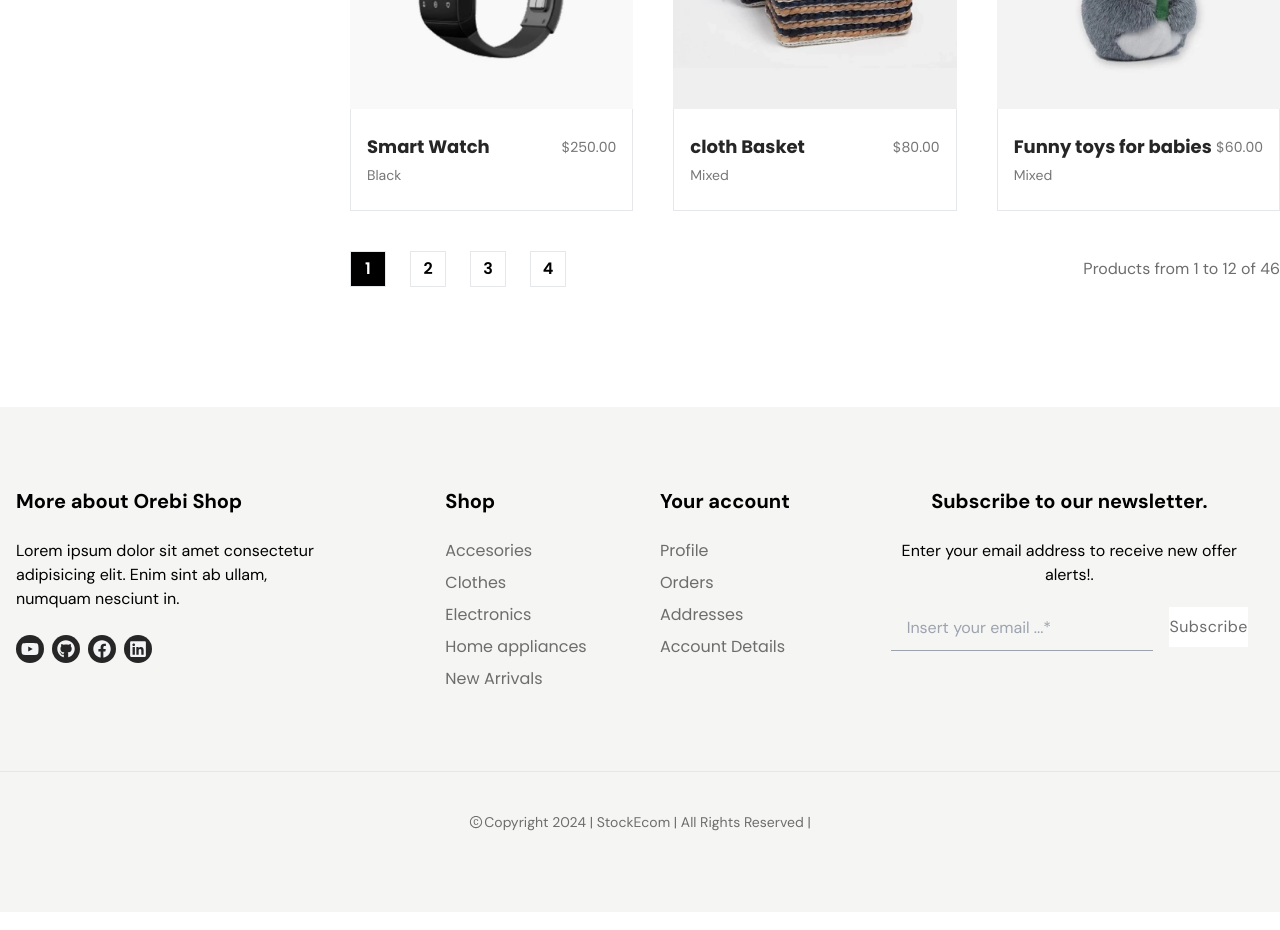
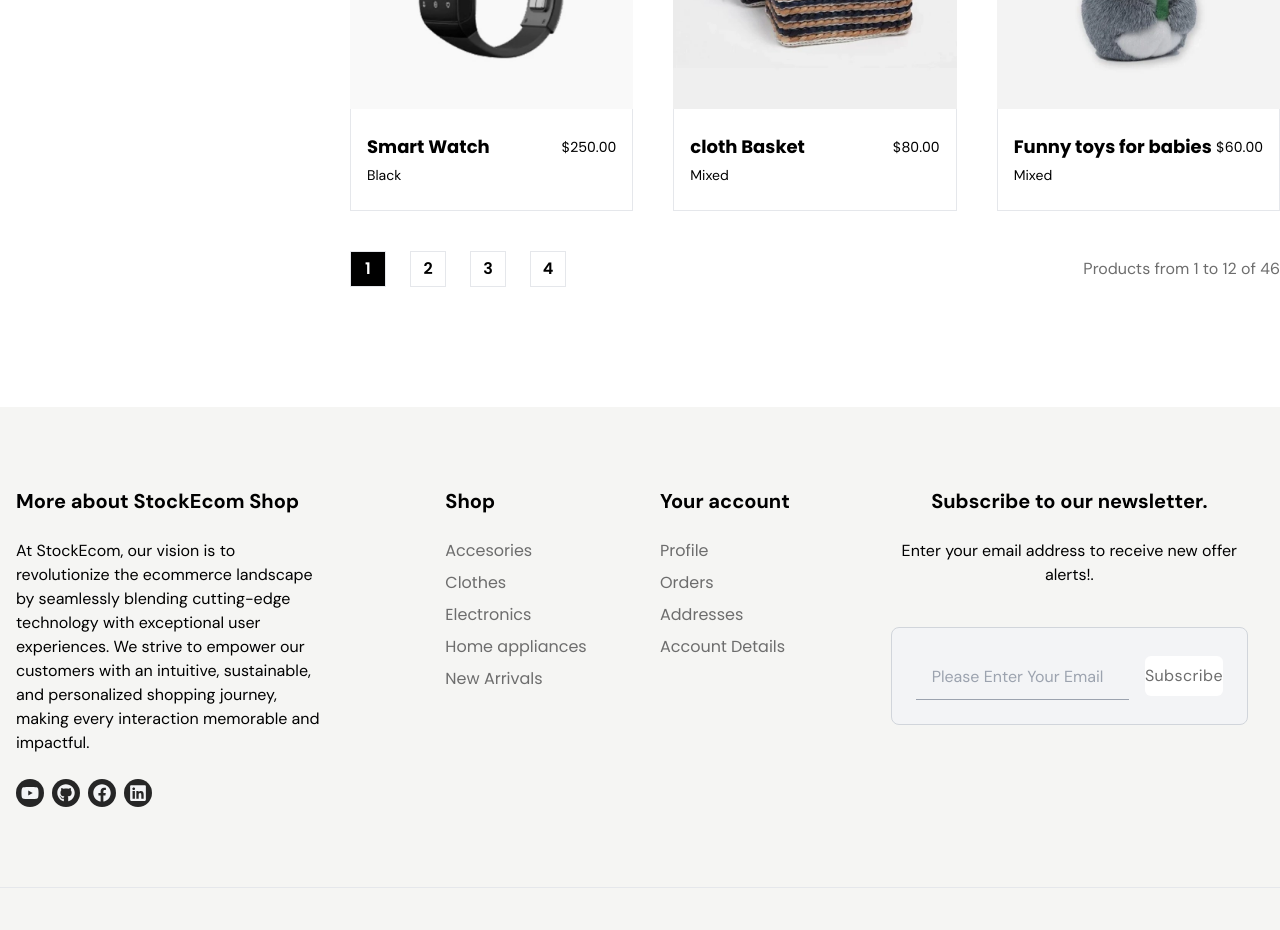
Before and after one commit to NickBwalley/StockEcom, a React (Create React App) app: page /shop in a window 1280 px wide. Shown: the part 1860-2790 px from the top of the page. Built offline with nearby package versions, Linux system fonts and the light colour scheme.

Commit message:
darkmode 3

```diff
--- a/src/components/home/Footer/Footer.js
+++ b/src/components/home/Footer/Footer.js
@@ -29,11 +29,14 @@ const Footer = () => {
     <div className="w-full bg-[#F5F5F3] py-20 dark:bg-gray-800 dark:text-white">
       <div className="max-w-container mx-auto grid grid-cols-1 md:grid-cols-2  xl:grid-cols-6 px-4 gap-10">
         <div className="col-span-2">
-          <FooterListTitle title=" More about Orebi Shop" />
+          <FooterListTitle title=" More about StockEcom Shop" />
           <div className="flex flex-col gap-6">
             <p className="text-base w-full xl:w-[80%]">
-              Lorem ipsum dolor sit amet consectetur adipisicing elit. Enim sint
-              ab ullam, numquam nesciunt in.
+              At StockEcom, our vision is to revolutionize the ecommerce
+              landscape by seamlessly blending cutting-edge technology with
+              exceptional user experiences. We strive to empower our customers
+              with an intuitive, sustainable, and personalized shopping journey,
+              making every interaction memorable and impactful.
             </p>
             <ul className="flex items-center gap-2">
               <a href="#" target="_blank" rel="noreferrer">
@@ -119,14 +122,15 @@ const Footer = () => {
                 Subscribed Successfully !
               </motion.p>
             ) : (
-              <div className="w-full flex-col xl:flex-row flex justify-between items-center gap-4">
+              <div className="w-full flex justify-center items-center py-6">
+                <div className="flex flex-col xl:flex-row justify-between items-center gap-4 p-6 border border-gray-300 rounded-lg bg-gray-100 dark:bg-gray-800 dark:border-gray-600">
                   <div className="flex flex-col w-full">
                     <input
                       onChange={(e) => setEmailInfo(e.target.value)}
                       value={emailInfo}
                       className="w-full h-12 border-b border-gray-400 bg-transparent px-4 text-primeColor text-lg placeholder:text-base outline-none"
                       type="text"
-                    placeholder="Insert your email ...*"
+                      placeholder="Please Enter Your Email"
                     />
                     {errMsg && (
                       <p className="text-red-600 text-sm font-semibold font-titleFont text-center animate-bounce mt-2">
@@ -136,10 +140,11 @@ const Footer = () => {
                   </div>
                   <button
                     onClick={handleSubscription}
-                  className="bg-white text-lightText w-[30%] h-10 hover:bg-black hover:text-white duration-300 text-base tracking-wide"
+                    className="bg-white text-lightText w-[30%] h-10 rounded-md hover:bg-black hover:text-white duration-300 text-base tracking-wide"
                   >
                     Subscribe
                   </button>
+                </div>
               </div>
             )}
           </div>
--- a/src/components/home/Products/Badge.js
+++ b/src/components/home/Products/Badge.js
@@ -2,7 +2,7 @@ import React from "react";
 
 const Badge = ({ text }) => {
   return (
-    <div className="bg-primeColor w-[92px] h-[35px] text-white flex justify-center items-center text-base font-semibold hover:bg-black duration-300 cursor-pointer">
+    <div className="bg-green-800 rounded-md w-[92px] h-[35px] text-white flex justify-center items-center text-base font-semibold hover:bg-black duration-300 cursor-pointer">
       {text}
     </div>
   );
--- a/src/components/home/Products/Product.js
+++ b/src/components/home/Products/Product.js
@@ -37,12 +37,6 @@ const Product = (props) => {
         </div>
         <div className="w-full h-32 absolute bg-white -bottom-[130px] group-hover:bottom-0 duration-700">
           <ul className="w-full h-full flex flex-col items-end justify-center gap-2 font-titleFont px-2 border-l border-r">
-            <li className="text-[#767676] hover:text-primeColor text-sm font-normal border-b-[1px] border-b-gray-200 hover:border-b-primeColor flex items-center justify-end gap-2 hover:cursor-pointer pb-1 duration-300 w-full">
-              Compare
-              <span>
-                <GiReturnArrow />
-              </span>
-            </li>
             <li
               onClick={() =>
                 dispatch(
@@ -82,15 +76,19 @@ const Product = (props) => {
           </ul>
         </div>
       </div>
-      <div className="max-w-80 py-6 flex flex-col gap-1 border-[1px] border-t-0 px-4">
+      <div className="max-w-80 py-6 flex flex-col gap-1 border-[1px] border-t-0 px-4 dark:bg-gray-800 dark:text-white">
         <div className="flex items-center justify-between font-titleFont">
-          <h2 className="text-lg text-primeColor font-bold">
+          <h2 className="text-lg font-bold dark:bg-gray-800 dark:text-white">
             {props.productName}
           </h2>
-          <p className="text-[#767676] text-[14px]">${props.price}</p>
+          <p className="dark:bg-gray-800 dark:text-white text-[14px]">
+            ${props.price}
+          </p>
         </div>
         <div>
-          <p className="text-[#767676] text-[14px]">{props.color}</p>
+          <p className="dark:bg-gray-800 dark:text-white text-[14px]">
+            {props.color}
+          </p>
         </div>
       </div>
     </div>
--- a/src/components/home/SpecialOffers/SpecialOffers.js
+++ b/src/components/home/SpecialOffers/SpecialOffers.js
@@ -10,9 +10,9 @@ import {
 
 const SpecialOffers = () => {
   return (
-    <div className="w-full pb-20">
+    <div className="w-full pb-20 dark:bg-gray-800 dark:text-white">
       <Heading heading="Special Offers" />
-      <div className="w-full grid grid-cols-1 md:grid-cols-2 lgl:grid-cols-3 xl:grid-cols-4 gap-10">
+      <div className="w-full grid grid-cols-1 md:grid-cols-2 lgl:grid-cols-3 xl:grid-cols-4 gap-10 dark:bg-gray-800 dark:text-white">
         <Product
           _id="1101"
           img={spfOne}
--- a/src/components/pageProps/productDetails/ProductInfo.js
+++ b/src/components/pageProps/productDetails/ProductInfo.js
@@ -5,12 +5,20 @@ import { addToCart } from "../../../redux/orebiSlice";
 const ProductInfo = ({ productInfo }) => {
   const dispatch = useDispatch();
   return (
-    <div className="flex flex-col gap-5">
-      <h2 className="text-4xl font-semibold">{productInfo.productName}</h2>
-      <p className="text-xl font-semibold">${productInfo.price}</p>
-      <p className="text-base text-gray-600">{productInfo.des}</p>
-      <p className="text-sm">Be the first to leave a review.</p>
-      <p className="font-medium text-lg">
+    <div className="flex flex-col gap-5 dark:bg-gray-800 dark:text-white px-4 py-4 rounded-md">
+      <h2 className="text-4xl font-semibold dark:bg-gray-800 dark:text-white">
+        {productInfo.productName}
+      </h2>
+      <p className="text-xl font-semibold dark:bg-gray-800 dark:text-white">
+        ${productInfo.price}
+      </p>
+      <p className="text-base  dark:bg-gray-800 dark:text-white">
+        {productInfo.des}
+      </p>
+      <p className="text-sm dark:bg-gray-800 dark:text-white">
+        Be the first to leave a review.
+      </p>
+      <p className="font-medium text-lg dark:bg-gray-800 dark:text-white">
         <span className="font-normal">Colors:</span> {productInfo.color}
       </p>
       <button
@@ -27,7 +35,7 @@ const ProductInfo = ({ productInfo }) => {
             })
           )
         }
-        className="w-full py-4 bg-primeColor hover:bg-black duration-300 text-white text-lg font-titleFont"
+        className="w-full py-4 hover:bg-black duration-300 text-white text-lg font-titleFont bg-green-500 rounded-md"
       >
         Add to Cart
       </button>
--- a/src/components/pageProps/productDetails/ProductsOnSale.js
+++ b/src/components/pageProps/productDetails/ProductsOnSale.js
@@ -4,14 +4,14 @@ import { SplOfferData } from "../../../constants";
 const ProductsOnSale = () => {
   return (
     <div>
-      <h3 className="font-titleFont text-xl font-semibold mb-6 underline underline-offset-4 decoration-[1px]">
+      <h3 className="font-titleFont text-xl font-semibold mb-6 underline underline-offset-4 decoration-[1px] dark:bg-gray-800 dark:text-white">
         Products on sale
       </h3>
-      <div className="flex flex-col gap-2">
+      <div className="flex flex-col gap-2 dark:bg-gray-800 dark:text-white">
         {SplOfferData.map((item) => (
           <div
             key={item._id}
-            className="flex items-center gap-4 border-b-[1px] border-b-gray-300 py-2"
+            className="flex items-center gap-4 border-b-[1px] border-b-gray-300 py-2 "
           >
             <div>
               <img className="w-24" src={item.img} alt={item.img} />
--- a/src/pages/Offer/Offer.js
+++ b/src/pages/Offer/Offer.js
@@ -6,7 +6,7 @@ const Offer = () => {
   const [prevLocation] = useState("");
 
   return (
-    <div className="max-w-container mx-auto">
+    <div className="max-w-container px-4 max-w-full dark:bg-gray-800 dark:text-white">
       <Breadcrumbs title="Offer" prevLocation={prevLocation} />
       <div className="pb-10">
         <SpecialOffers />
--- a/src/pages/ProductDetails/ProductDetails.js
+++ b/src/pages/ProductDetails/ProductDetails.js
@@ -15,18 +15,18 @@ const ProductDetails = () => {
   }, [location, productInfo]);
 
   return (
-    <div className="w-full mx-auto border-b-[1px] border-b-gray-300">
-      <div className="max-w-container mx-auto px-4">
+    <div className="w-full mx-auto border-b-[1px] border-b-gray-300 dark:bg-gray-800 dark:text-white">
+      <div className="max-w-container mx-auto px-4 dark:bg-gray-800 dark:text-white">
         <div className="xl:-mt-10 -mt-7">
           <Breadcrumbs title="" prevLocation={prevLocation} />
         </div>
-        <div className="w-full grid grid-cols-1 md:grid-cols-2 xl:grid-cols-6 gap-4 h-full -mt-5 xl:-mt-8 pb-10 bg-gray-100 p-4">
+        <div className="w-full grid grid-cols-1 md:grid-cols-2 xl:grid-cols-6 gap-4 h-full -mt-5 xl:-mt-8 pb-10 bg-gray-100 p-4 dark:bg-gray-800 dark:text-white">
           <div className="h-full">
             <ProductsOnSale />
           </div>
-          <div className="h-full xl:col-span-2">
+          <div className="h-full xl:col-span-2 ">
             <img
-              className="w-full h-full object-cover"
+              className="w-full h-full object-cover "
               src={productInfo.img}
               alt={productInfo.img}
             />
```
Lines whose indentation alone changed are shown as unchanged.
